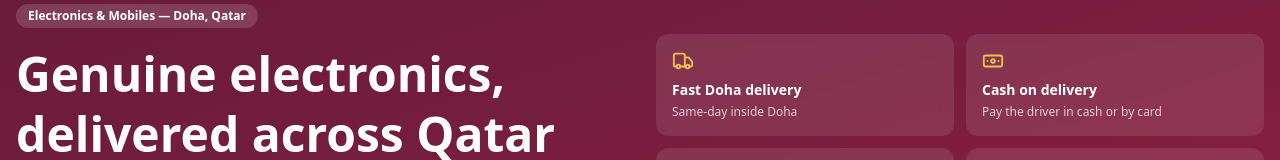
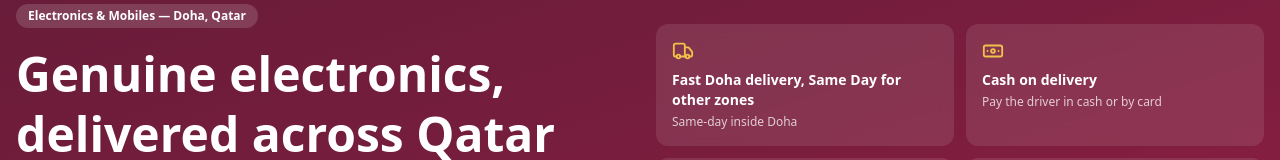
Before and after one commit to navkartradingqa-dot/navkartrading, a Next.js app: page / in a window 1280 px wide. Shown: the part 198-358 px from the top of the page. Built offline with nearby package versions, Linux system fonts and the light colour scheme; no server answers; the database is empty.

Commit message:
change in dictonaires to test

```diff
--- a/src/i18n/dictionaries.ts
+++ b/src/i18n/dictionaries.ts
@@ -28,7 +28,7 @@ export const en = {
   "home.browse": "Browse by category",
   "home.viewAll": "View all",
 
-  "usp.delivery.title": "Fast Doha delivery",
+  "usp.delivery.title": "Fast Doha delivery, Same Day for other zones",
   "usp.delivery.sub": "Same-day inside Doha",
   "usp.cod.title": "Cash on delivery",
   "usp.cod.sub": "Pay the driver in cash or by card",
@@ -106,14 +106,17 @@ export const en = {
   "checkout.required": "Please fill in the required fields.",
 
   "confirm.title": "Thank you! Your order is confirmed",
-  "confirm.sub": "We've received your order and will contact you shortly on WhatsApp.",
+  "confirm.sub":
+    "We've received your order and will contact you shortly on WhatsApp.",
   "confirm.number": "Order number",
   "confirm.tracking": "Tracking code",
   "confirm.trackCta": "Track this order",
-  "confirm.saveNote": "Save your tracking code — you'll need it to check your order status.",
+  "confirm.saveNote":
+    "Save your tracking code — you'll need it to check your order status.",
 
   "track.title": "Track your order",
-  "track.sub": "Enter the tracking code from your confirmation, or your mobile number.",
+  "track.sub":
+    "Enter the tracking code from your confirmation, or your mobile number.",
   "track.placeholder": "NT-XXXX-XXXX or 3XXXXXXX",
   "track.cta": "Track",
   "track.notFound": "We couldn't find an order with that code.",
```
